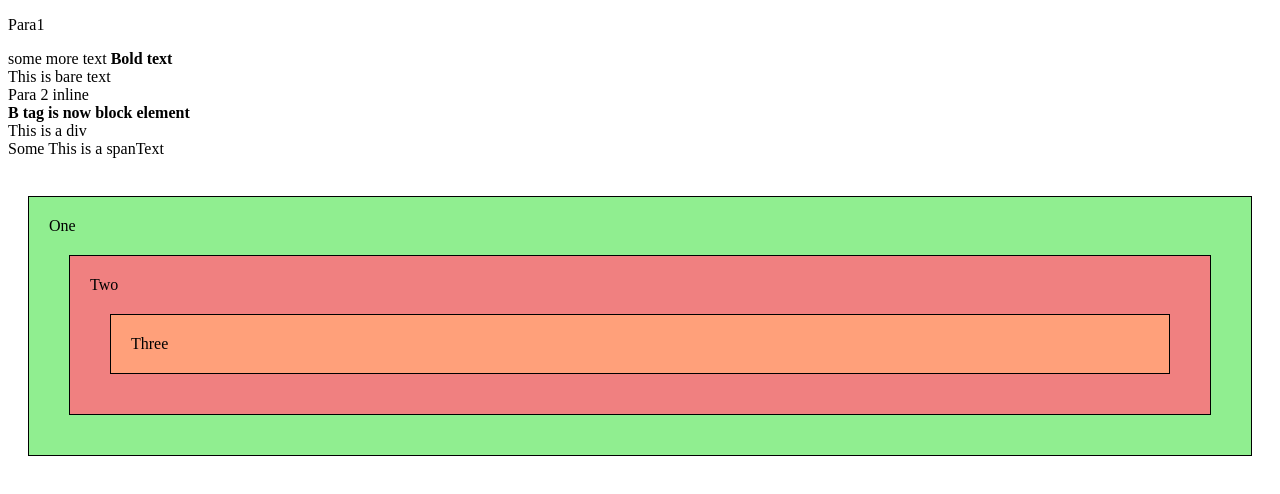
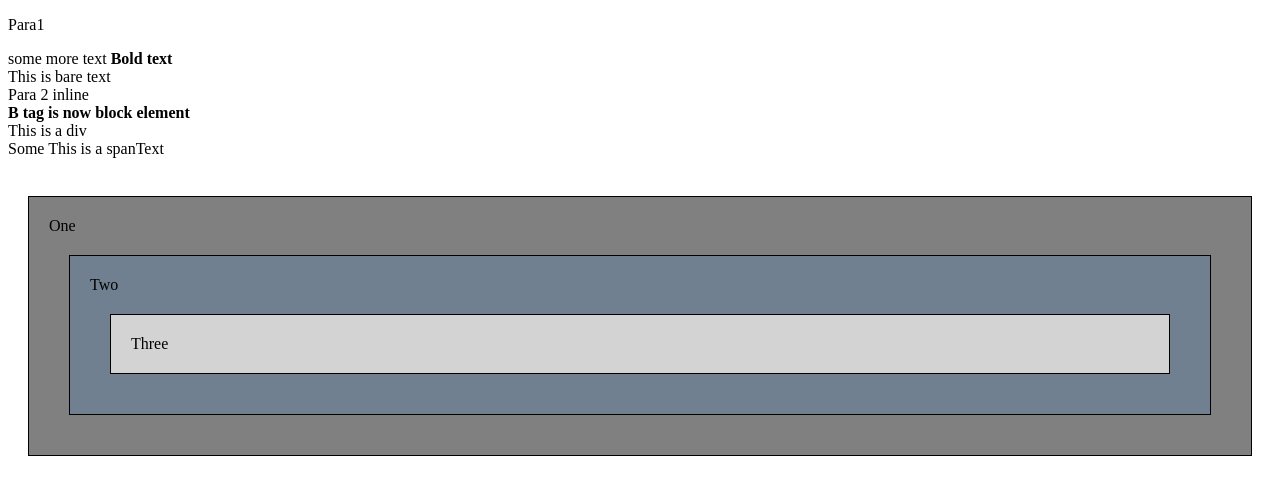
Before and after one commit to barjinderpaul/webdev, a plain HTML site: page css/cssBasics2/index.html in a window 1280 px wide. Drawn offline with Linux system fonts and the light colour scheme.

Commit message:
inline,blocks elements, margin, padding,border, span, div inside div

```diff
--- a/css/cssBasics2/style.css
+++ b/css/cssBasics2/style.css
@@ -18,13 +18,13 @@
 
 
 #div1 {
-    background-color: lightgreen;
+    background-color: grey;
 }
 
 #div2 {
-    background-color:lightcoral;
+    background-color:slategrey;;
 }
 
 #div3 {
-    background-color:lightsalmon;
+    background-color:lightgray;
 }
```
